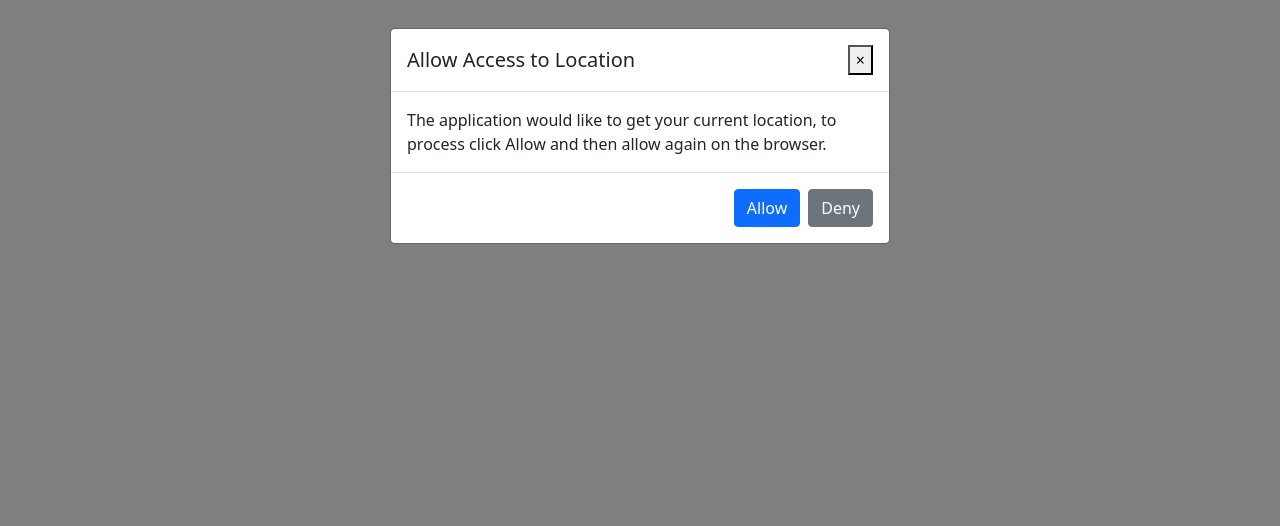
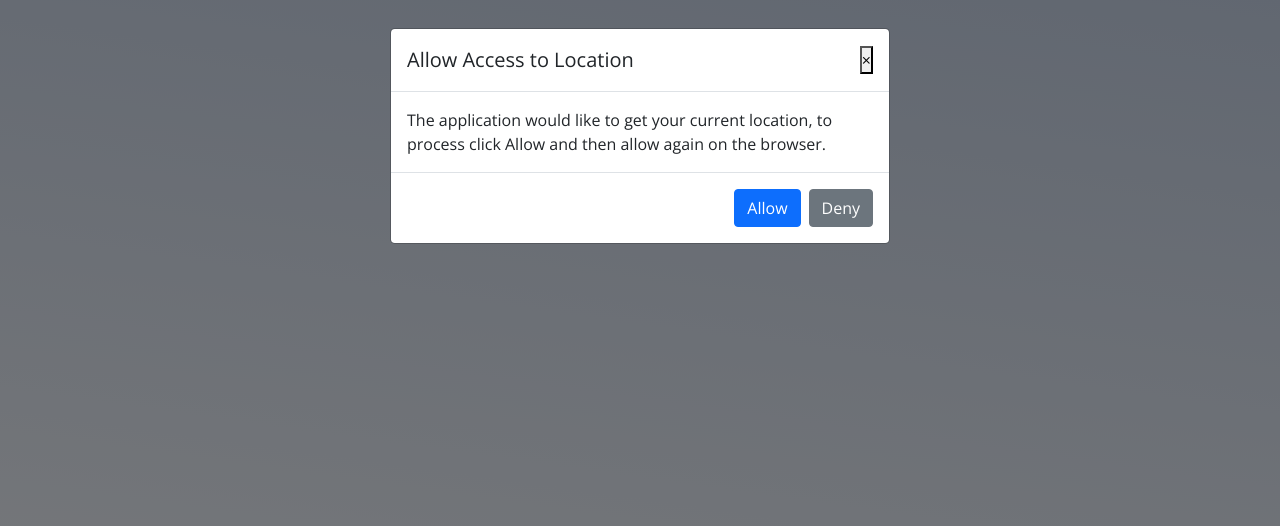
Before and after one commit to Lukeybooi/weather-condition-location-react-app, a React (Create React App) app: page / in a window 1280 px wide. Shown: the top 526 px of the page. Built offline with nearby package versions, Linux system fonts and the light colour scheme; no server answers.

Commit message:
Added Custom Loader

```diff
--- a/src/components/Loader/index.tsx
+++ b/src/components/Loader/index.tsx
@@ -1,15 +1,21 @@
 import { FC } from "react";
-import { Spinner } from "reactstrap";
+import "./style.css";
 
 interface IProps {
   readonly loading: boolean;
 }
 
+const CustomLoader: JSX.Element = (
+  <div className="loader">
+    <div className="loading-container">
+      <div className="circle" />
+      <div className="circle" />
+      <div className="circle" />
+    </div>
+  </div>
+);
+
 const Loader: FC<IProps> = ({ children, loading }) =>
-  loading ? (
-    <Spinner style={{ width: "3rem", height: "3rem" }} type="grow" />
-  ) : (
-    <>{children}</>
-  );
+  loading ? CustomLoader : <>{children}</>;
 
 export default Loader;
--- /dev/null
+++ b/src/components/Loader/style.css
@@ -0,0 +1,37 @@
+@keyframes rotate {
+  0% {
+    transform: rotateY(0);
+  }
+  100% {
+    transform: rotateY(360deg);
+  }
+}
+
+.loader {
+  background-color: #919191;
+
+  height: var(--minHeight);
+  width: var(--minWidth);
+}
+
+.loader > .loading-container {
+  display: flex;
+  justify-content: center;
+  align-items: center;
+
+  height: 100%;
+  width: 100%;
+}
+
+.loader > .loading-container > .circle {
+  display: inline-block;
+  background-color: var(--primaryColour);
+
+  animation: rotate 1s linear infinite;
+  opacity: 0.8;
+  border-radius: 75%;
+
+  margin: 5px;
+  height: var(--circleSize);
+  width: var(--circleSize);
+}
--- /dev/null
+++ b/src/index.css
@@ -0,0 +1,27 @@
+@import url("https://fonts.googleapis.com/css2?family=Open+Sans:wght@300&display=swap");
+
+:root {
+  --primaryColour: #105192;
+  --minHeight: 100vh;
+  --minWidth: 100vw;
+  --circleSize: 30px;
+}
+
+* {
+  margin: 0;
+  padding: 0;
+}
+
+body {
+  font-family: "Open Sans", sans-serif;
+
+  background-image: linear-gradient(8deg, #f5f7fa 0%, #c3cfe2 100%);
+
+  min-height: var(--minHeight);
+  min-width: var(--minWidth);
+}
+
+#root {
+  min-height: var(--minHeight);
+  min-width: var(--minWidth);
+}
--- a/src/index.tsx
+++ b/src/index.tsx
@@ -1,5 +1,6 @@
 import ReactDOM from "react-dom";
 import App from "./App";
 import "bootstrap/dist/css/bootstrap.min.css";
+import "./index.css";
 
 ReactDOM.render(<App />, document.getElementById("root"));
```
